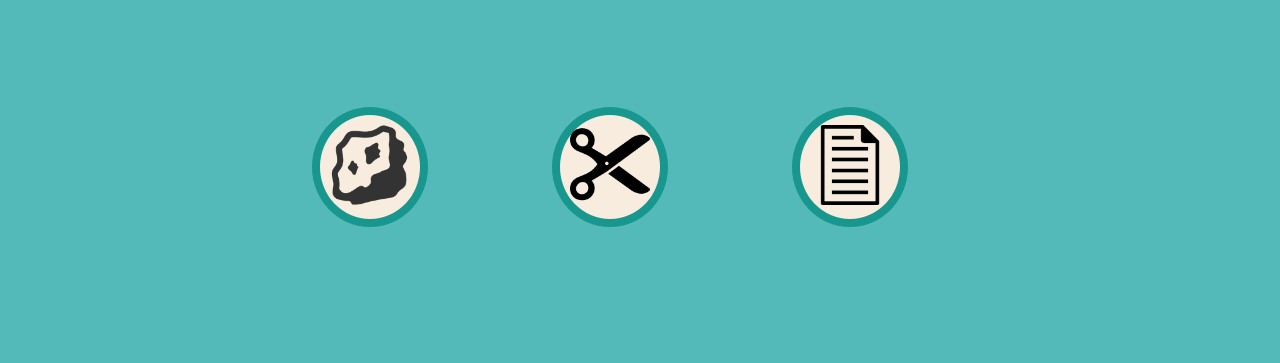
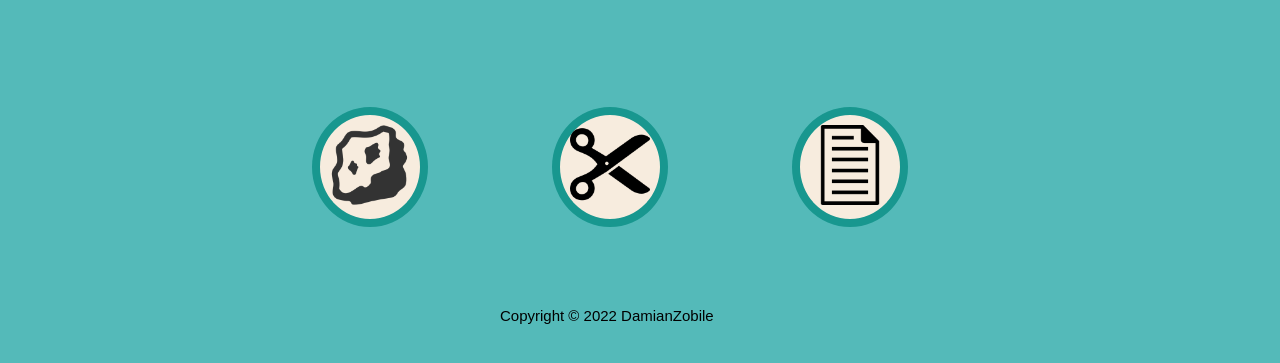
Before and after one commit to Showwaiyan/Rock-Paper-Scissors, a plain HTML site: page index.html in a window 1280 px wide. Shown: the part 307-670 px from the top of the page. Drawn offline with Linux system fonts and the light colour scheme.

Commit message:
Adding copy right content

```diff
--- a/index.html
+++ b/index.html
@@ -57,7 +57,7 @@
    </main>
 
    <footer class="copy-right">
-
+        <a href="https://github.com/Showwaiyan" target="_blank">Copyright © 2022 DamianZobile</a>
    </footer>
 </body>
 </html>
--- a/styles.css
+++ b/styles.css
@@ -79,11 +79,26 @@ img {
     margin-right: 380px;
 }
 
+.copy-right {
+    display: block;
+    width: 300px;
+    margin: 0 auto;
+    margin-top: 30px;
+}
+.copy-right a {
+    font-family: Arial, Helvetica, sans-serif, sans-serif;
+    font-size: 15px;
+    text-decoration-line: none;
+    color: black;
+}
+.copy-right a:active {
+    text-decoration-line: underline overline;
+}
 /* ID selector */
 
 #marks {
     align-self: center;
-    font-family: 'Yanone Kaffeesatz', sans-serif;
+    font-family: 'yanone kaffeesatz', sans-serif;
     letter-spacing: 5px;
     font-size: 40px;
     color: #E9DAC1;
```
